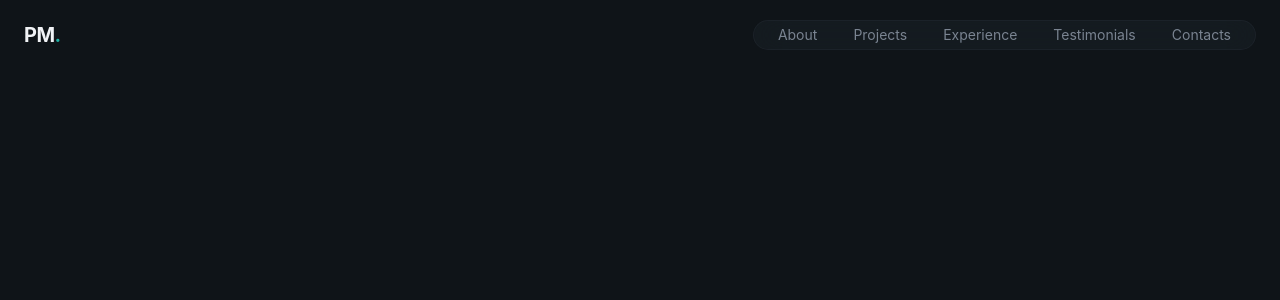
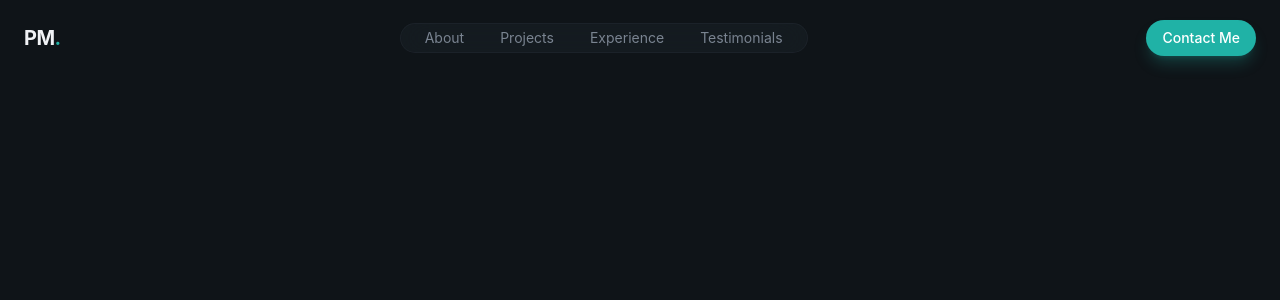
Before and after one commit to zinho13/nalainzinho_portfolio, a React (Vite) app: page / in a window 1280 px wide. Shown: the top 300 px of the page. Built offline with nearby package versions, Linux system fonts and the light colour scheme.

Commit message:
navbart - part 2 : menu and button contact

```diff
--- /dev/null
+++ b/src/components/Button.jsx
@@ -0,0 +1,19 @@
+
+export const Button = ({ className = "", size = "default", children }) => {
+    const baseClasses = "relative overflow-hidden rounded-full font-medium focus:outline-none focus-visible:ring-2 focus-visible:ring-primary bg-primary text-primary-foreground hover:bg-primary/90 shadow-lg shadow-primary/25";
+    const sizeClasses = {
+        sm:"px-4 py-2 text-sm",
+        default:"px-6 py-2 text-base",
+        lg:"px-8 py-2 text-lg",
+    }
+
+    const classes = `${baseClasses} ${sizeClasses[size]} ${className} `;
+
+    return (
+        <button className={classes}>
+            <span className="relative flex items-center justify-center gap-2">
+                { children }
+            </span>
+        </button>
+    );
+}
--- a/src/layout/Navbar.jsx
+++ b/src/layout/Navbar.jsx
@@ -1,11 +1,11 @@
+import { Button } from "../components/Button";
 
 const naLinks = [
     { href: "#about", label: "About" },
     { href: "#projects", label: "Projects" },
     { href: "#experience", label: "Experience" },
     { href: "#testimonials", label: "Testimonials" },
-    { href: "#contact", label: "Contacts" },
-
+    // { href: "#contact", label: "Contacts" },
 ]
 
 export const Navbar = () => {
@@ -32,6 +32,9 @@
                 </div>
 
                 {/* CTA Button */}
+                <div>
+                    <Button size="sm">Contact Me</Button>
+                </div>
             </nav>
         </header>
     );
```
